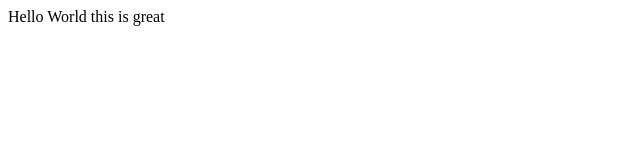
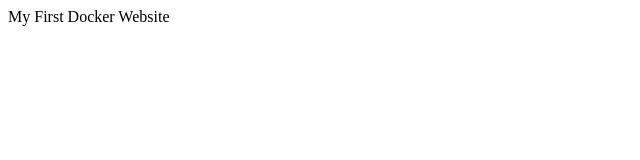
Before and after one commit to dhruvshah1996/Internet-History, a plain HTML site: page public_html/index.html in a window 1280 px wide. Shown: the full height of the page, 0-640 px from the left. Drawn offline with Linux system fonts and the light colour scheme.

```diff
--- a/public_html/index.html
+++ b/public_html/index.html
@@ -5,6 +5,6 @@
     <title>Title</title>
 </head>
 <body>
-Hello World this is great
+My First Docker Website
 </body>
 </html>
```
Also changed, not shown: 3 other files.
